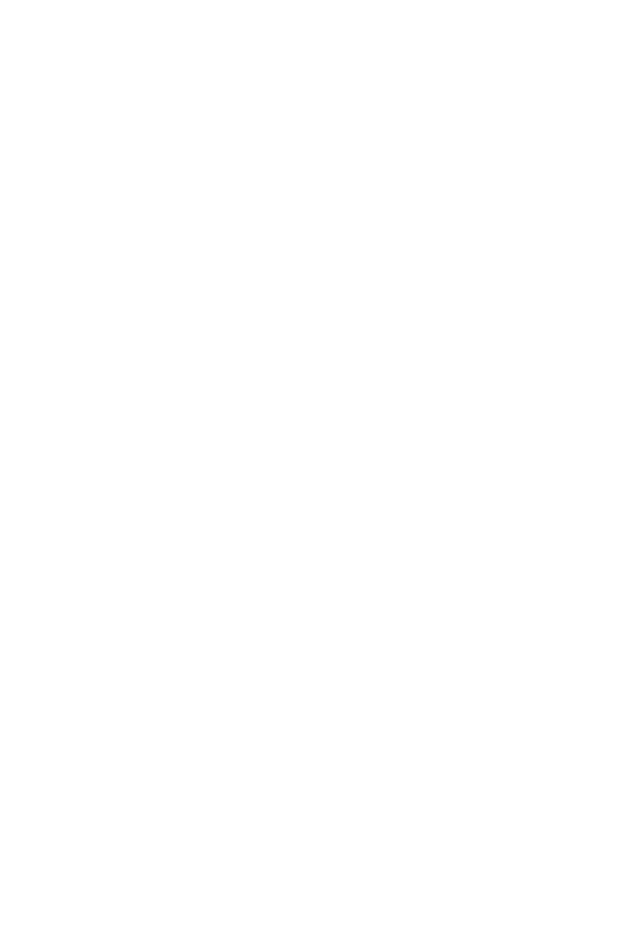
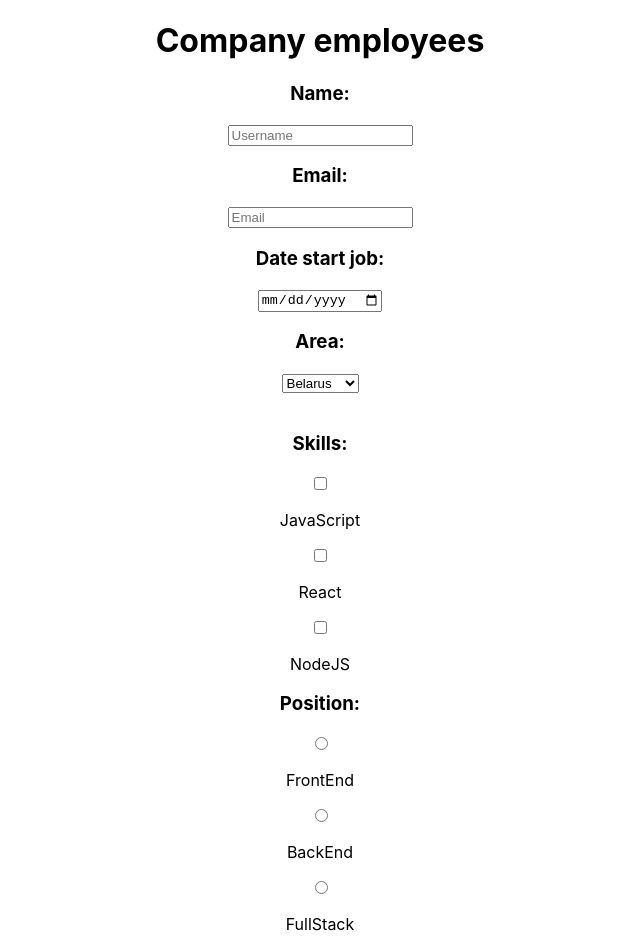
Before and after one commit to AlexanderYovzhenko/Form_React, a React (Create React App) app in the folder form-react/: page / in a window 1280 px wide. Shown: the top 952 px of the page, without its empty margins (320-960 px from the left). Before the commit the page ends 800 px from the top, so only its background shows below. Built offline with nearby package versions, Linux system fonts and the light colour scheme.

Commit message:
feat: add form

```diff
--- a/form-react/src/components/form/Form.tsx
+++ b/form-react/src/components/form/Form.tsx
@@ -1,9 +1,274 @@
-import React from 'react';
+// import React from 'react';
 import styles from './Form.module.scss';
 
-export function Form() {
-  return (
-    <div className={styles.Form}>
-    </div>
-  );
+import * as React from 'react';
+// import './Form.css';
+// import { CardsStateForm, IObjDataForm, IPropsForm } from '../../interface/interface';
+export class Form extends React.Component<any, any> {
+  private refForm: React.RefObject<HTMLFormElement>;
+
+  constructor(props: any) {
+    super(props);
+    this.state = {
+      Name: '',
+      Email: '',
+      Date: '',
+      Area: '',
+      Skills: '',
+      Position: '',
+      File: '',
+      About: '',
+      Submit: true,
+      SavedDataText: '',
+    };
+    this.handleSubmit = this.handleSubmit.bind(this);
+    this.handleChange = this.handleChange.bind(this);
+    this.validateForm = this.validateForm.bind(this);
+
+    this.refForm = React.createRef<HTMLFormElement>();
+  }
+
+  validateForm(objDataForm: any) {
+    let validateFlag = true;
+
+    const reName = /^[a-zA-Z_.-]{2,30}$/;
+    const reEmail = /^[a-zA-Z_.-@]{5,30}$/;
+    const reDate = /^[0-9.-]{8,10}$/;
+    const reArea = /^[a-zA-Z]{3,7}$/;
+    const reSkills = /^[a-zA-Z]{5,}$/;
+    const rePosition = /^[a-zA-Z]{4,9}$/;
+
+    if (!reName.test(objDataForm.name)) {
+      validateFlag = false;
+      this.setState({ Name: '* name should contain only letters' });
+    }
+    if (!reEmail.test(objDataForm.email)) {
+      validateFlag = false;
+      this.setState({ Email: '* email should be fill' });
+    }
+    if (!reDate.test(objDataForm.date)) {
+      validateFlag = false;
+      this.setState({ Date: '* date should be fill' });
+    }
+    if (!reArea.test(objDataForm.area)) {
+      validateFlag = false;
+      this.setState({ Area: '* area should be selected' });
+    }
+    if (!reSkills.test(objDataForm.language.join(''))) {
+      validateFlag = false;
+      this.setState({ Skills: '* skills should be selected' });
+    }
+    if (!rePosition.test(objDataForm.position)) {
+      validateFlag = false;
+      this.setState({ Position: '* position should be selected' });
+    }
+    if (!objDataForm.photo) {
+      validateFlag = false;
+      this.setState({ File: '* photo should be selected' });
+    }
+    if (!objDataForm.message) {
+      validateFlag = false;
+      this.setState({ About: '* about me should be fill' });
+    }
+
+    return validateFlag;
+  }
+
+  async handleSubmit(event: React.FormEvent<HTMLFormElement>) {
+    event.preventDefault();
+
+    const language = this.refForm.current?.Skills;
+    let checkedCheckboxesValues = [];
+    if (language) {
+      const checkboxArray = Array.prototype.slice.call(language);
+      const checkedCheckboxes = checkboxArray.filter((input) => input.checked);
+      checkedCheckboxesValues = checkedCheckboxes.map((input) => input.value);
+    }
+
+    const file: Blob = this.refForm.current!.File?.files![0];
+    function loadFile(file: Blob) {
+      if (file) {
+        return new Promise((resolve) => {
+          const reader = new FileReader();
+
+          reader.onload = function (event) {
+            const data = event.target?.result;
+            resolve(data);
+          };
+          reader.readAsDataURL(file);
+        });
+      }
+    }
+
+    const objDataForm = {
+      name: this.refForm.current!.Name?.value,
+      email: this.refForm.current!.Email?.value,
+      date: this.refForm.current!.Date?.value,
+      area: this.refForm.current!.Area?.value,
+      language: checkedCheckboxesValues,
+      position: this.refForm.current!.Position?.value,
+      photo: await loadFile(file),
+      message: this.refForm.current!.About?.value,
+    };
+
+    if (this.validateForm(objDataForm)) {
+      this.props.addCard(objDataForm);
+
+      this.setState({ SavedDataText: 'data saved successfully!' });
+      this.refForm.current?.reset();
+      this.refForm.current!.Area!.value = '';
+      this.setState({ Submit: false });
+    } else {
+      this.setState({ Submit: true });
+    }
+  }
+
+  handleChange = (event: React.ChangeEvent<HTMLFormElement>) => {
+    const name: string = event.target.name;
+    this.setState({ [name]: '' });
+    this.setState({ SavedDataText: '' });
+    let errorFlag = 0;
+    Object.values(this.state).forEach((value) => {
+      if (value !== '' && value !== true && value !== false) {
+        errorFlag += 1;
+      }
+    });
+    if (errorFlag) {
+      this.setState({ Submit: true });
+    } else {
+      this.setState({ Submit: false });
+    }
+  };
+
+  render() {
+    return (
+      <form
+        className="decor"
+        onSubmit={this.handleSubmit}
+        ref={this.refForm}
+        onChange={this.handleChange}
+      >
+        <div className="form-left-decoration"></div>
+        <div className="form-right-decoration"></div>
+        <div className="circle"></div>
+        <div className="form-inner">
+          <h1>Company employees</h1>
+          <h3>
+            Name: <span className="validate Name">{this.state.Name}</span>
+          </h3>
+          <input type="text" placeholder="Username" name="Name" />
+          <h3>
+            Email: <span className="validate Email">{this.state.Email}</span>
+          </h3>
+          <input type="email" placeholder="Email" name="Email" />
+          <h3>
+            Date start job: <span className="validate Date">{this.state.Date}</span>
+          </h3>
+          <input type="date" placeholder="Date" name="Date" />
+          <label htmlFor="area">
+            <h3>
+              Area: <span className="validate Area">{this.state.Area}</span>
+            </h3>
+          </label>
+          <select id="area" className="select" name="Area">
+            <option className="select-option" value="Belarus">
+              Belarus
+            </option>
+            <option className="select-option" value="USA">
+              USA
+            </option>
+            <option className="select-option" value="Germany">
+              Germany
+            </option>
+            <option className="select-option" value="Remote">
+              Remote
+            </option>
+          </select>
+          <div>
+            <div className="content">
+              <span className="validate Skills">
+                {this.state.Skills}
+                <br />
+                {this.state.Position}
+              </span>
+              <div className="dpx">
+                <div className="px">
+                  <h3>Skills:</h3>
+                  <label>
+                    <input
+                      type="checkbox"
+                      className="option-input checkbox"
+                      name="Skills"
+                      value="JavaScript"
+                    />
+                    <p>JavaScript</p>
+                  </label>
+                  <label>
+                    <input
+                      type="checkbox"
+                      className="option-input checkbox"
+                      name="Skills"
+                      value="React"
+                    />
+                    <p>React</p>
+                  </label>
+                  <label>
+                    <input
+                      type="checkbox"
+                      className="option-input checkbox"
+                      name="Skills"
+                      value="NodeJS"
+                    />
+                    <p>NodeJS</p>
+                  </label>
+                </div>
+                <div className="py">
+                  <h3>Position:</h3>
+                  <label>
+                    <input
+                      type="radio"
+                      className="option-input radio"
+                      name="Position"
+                      value="FrontEnd"
+                    />
+                    <p>FrontEnd</p>
+                  </label>
+                  <label>
+                    <input
+                      type="radio"
+                      className="option-input radio"
+                      name="Position"
+                      value="BackEnd"
+                    />
+                    <p>BackEnd</p>
+                  </label>
+                  <label>
+                    <input
+                      type="radio"
+                      className="option-input radio"
+                      name="Position"
+                      value="FullStack"
+                    />
+                    <p>FullStack</p>
+                  </label>
+                </div>
+              </div>
+            </div>
+          </div>
+          <label htmlFor="files">
+            <h3>
+              Photo: <span className="validate File">{this.state.File}</span>
+            </h3>
+          </label>
+          <input type="file" id="files" name="File" />
+          <h3>
+            About me: <span className="validate About">{this.state.About}</span>
+          </h3>
+          <textarea placeholder="Message..." name="About"></textarea>
+          <input type="submit" value="SEND" disabled={this.state.Submit} />
+        </div>
+        <p className="savedDataText">{this.state.SavedDataText}</p>
+      </form>
+    );
+  }
 }
```
